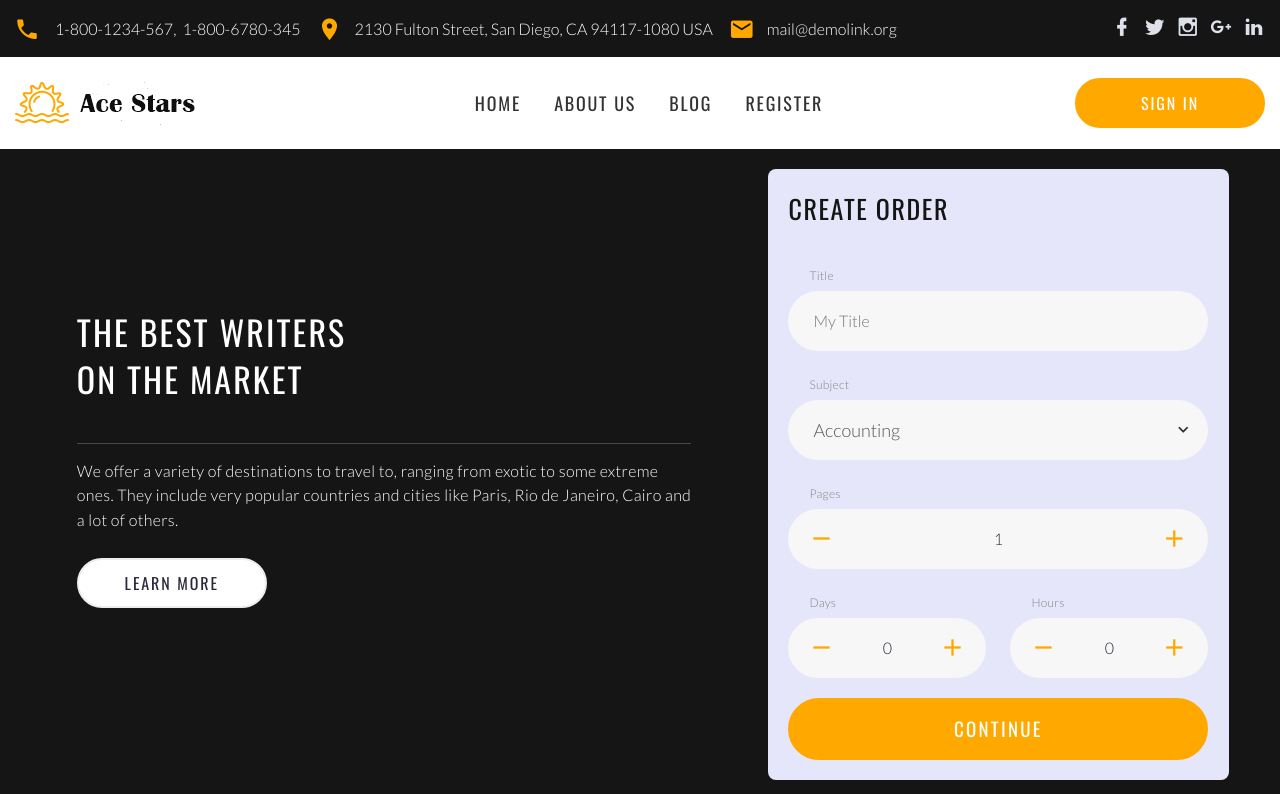
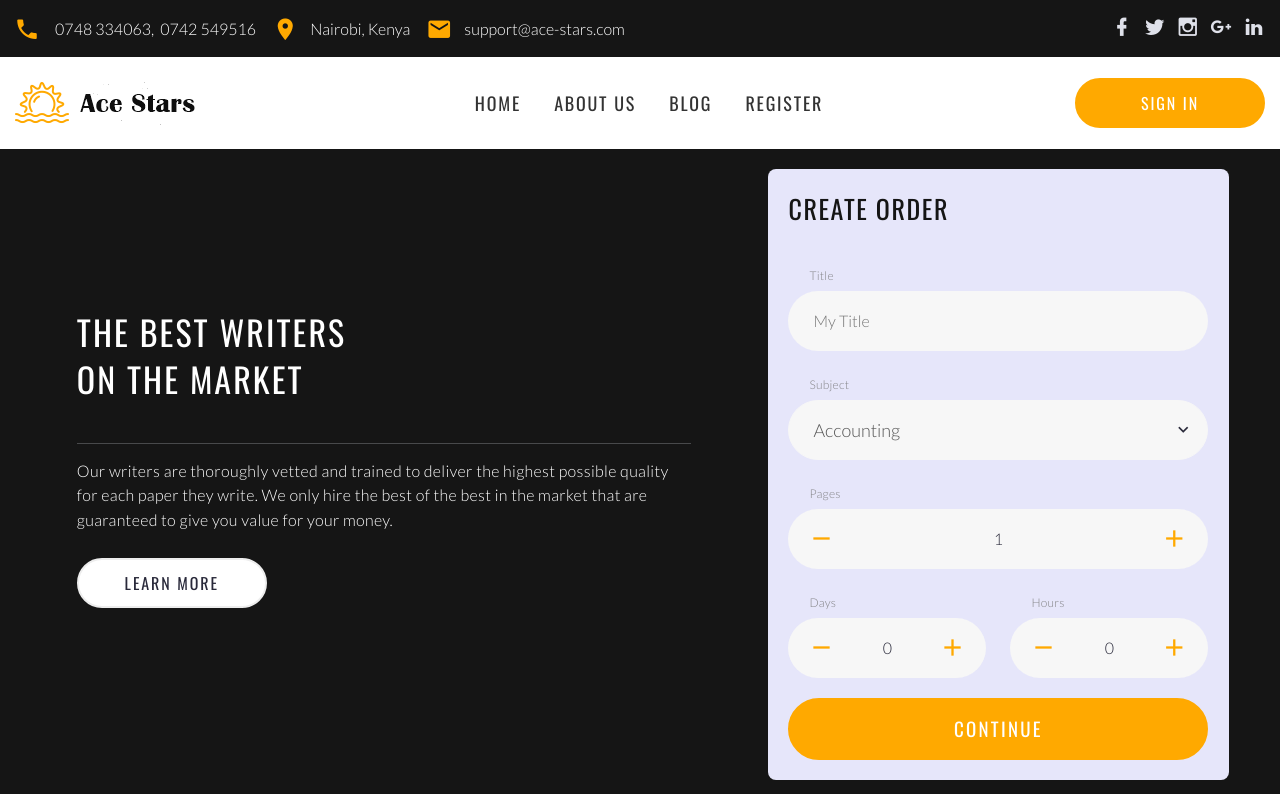
Before and after one commit to EduardOmanyala/front, a Django app: template frontmain/templates/frontmain/dash.html in a window 1280 px wide. Shown: the top 794 px of the page. Run offline with Django 4.2, Linux system fonts and the light colour scheme; the template is opened without the code that fills it, so the values that code supplies are empty; some libraries are stand-ins or nearby versions.

Commit message:
new infor

```diff
--- a/frontmain/templates/frontmain/about.html
+++ b/frontmain/templates/frontmain/about.html
@@ -409,9 +409,9 @@
       <footer class="section page-footer page-footer-minimal novi-background bg-cover text-center bg-gray-darker">
         <div class="container container-wide">
           <div class="row row-fix justify-content-sm-center align-items-md-center row-30">
-            <div class="col-md-10 col-lg-7 col-xl-4 text-xl-left"><a href="index.html"><img class="inverse-logo" src="images/logo-inverse-208x46.png" alt="" width="208" height="46"/></a></div>
+            <div class="col-md-10 col-lg-7 col-xl-4 text-xl-left"><a href="index.html"><img class="inverse-logo" src="{% static 'frontmain/images/logo-default-208x463.png' %}" alt="" width="208" height="46"/></a></div>
             <div class="col-md-10 col-lg-7 col-xl-4">
-              <p class="right">&#169;&nbsp;<span class="copyright-year"></span> All Rights Reserved. Design&nbsp;by&nbsp;<a href="https://www.templatemonster.com">TemplateMonster</a></p>
+              <p class="right">&#169;&nbsp;<span class="copyright-year"></span> All Rights Reserved. Ace-Stars</p>
             </div>
             <div class="col-md-10 col-lg-7 col-xl-4 text-xl-right">
               <ul class="group-xs group-middle">
--- a/frontmain/templates/frontmain/dash.html
+++ b/frontmain/templates/frontmain/dash.html
@@ -13,7 +13,7 @@
         <div class="home-content-2">
           <h3 class=" ml-1 mt-3" style="color: white;">The Best Writers<br>On The Market</h3>
           <hr>
-          <p class="text-spacing-sm" style="color: white;">We offer a variety of destinations to travel to, ranging from exotic to some extreme ones. They include very popular countries and cities like Paris, Rio de Janeiro, Cairo and a lot of others.</p><a class="button button-default-outline button-nina button-sm" href="#">learn more</a>
+          <p class="text-spacing-sm" style="color: white;">Our writers are thoroughly vetted and trained to deliver the highest possible quality for each paper they write. We only hire the best of the best in the market that are guaranteed to give you value for your money. </p><a class="button button-default-outline button-nina button-sm" href="#">learn more</a>
         </div>
         <div></div>
 
@@ -394,7 +394,7 @@
             <h3 class="box-cta-title">Get Your Essay Written Now by An Expert</h3>
             <p>Using our website, you can get a top notch essay on any subject within any deadline.</p>
           </div>
-          <div class="box-cta-inner"><a class="button button-secondary button-nina" href="#">Sign Up</a></div>
+          <div class="box-cta-inner"><a class="button button-secondary button-nina" href="{% url 'register' %}">Sign Up</a></div>
         </div>
       </div>
     </div>
@@ -405,9 +405,9 @@
   <footer class="section page-footer page-footer-minimal novi-background bg-cover text-center bg-gray-darker">
     <div class="container container-wide">
       <div class="row row-fix justify-content-sm-center align-items-md-center row-30">
-        <div class="col-md-10 col-lg-7 col-xl-4 text-xl-left"><a href="index.html"><img class="inverse-logo" src="images/logo-inverse-208x46.png" alt="" width="208" height="46"/></a></div>
+        <div class="col-md-10 col-lg-7 col-xl-4 text-xl-left"><a href="index.html"><img class="inverse-logo" src="{% static 'frontmain/images/logo-default-208x463.png' %}" alt="" width="208" height="46"/></a></div>
         <div class="col-md-10 col-lg-7 col-xl-4">
-          <p class="right">&#169;&nbsp;<span class="copyright-year"></span> All Rights Reserved. Design&nbsp;by&nbsp;<a href="https://www.templatemonster.com">TemplateMonster</a></p>
+          <p class="right">&#169;&nbsp;<span class="copyright-year"></span> All Rights Reserved. Ace-Stars</p>
         </div>
         <div class="col-md-10 col-lg-7 col-xl-4 text-xl-right">
           <ul class="group-xs group-middle">
--- a/frontmain/templates/frontmain/front.html
+++ b/frontmain/templates/frontmain/front.html
@@ -131,12 +131,12 @@
                 <ul class="list-inline">
                   <li class="box-inline list-inline-item"><span class="icon novi-icon icon-md-smaller icon-secondary mdi mdi-phone"></span>
                     <ul class="list-comma">
-                      <li><a href="tel:#">1-800-1234-567</a></li>
-                      <li><a href="tel:#">1-800-6780-345</a></li>
+                      <li><a href="tel:#">0748 334063</a></li>
+                      <li><a href="tel:#">0742 549516</a></li>
                     </ul>
                   </li>
-                  <li class="box-inline list-inline-item"><span class="icon novi-icon icon-md-smaller icon-secondary mdi mdi-map-marker"></span><a href="#">2130 Fulton Street, San Diego, CA 94117-1080 USA</a></li>
-                  <li class="box-inline list-inline-item"><span class="icon novi-icon icon-md-smaller icon-secondary mdi mdi-email"></span><a href="mailto:#">mail@demolink.org</a></li>
+                  <li class="box-inline list-inline-item"><span class="icon novi-icon icon-md-smaller icon-secondary mdi mdi-map-marker"></span><a href="#">Nairobi, Kenya</a></li>
+                  <li class="box-inline list-inline-item"><span class="icon novi-icon icon-md-smaller icon-secondary mdi mdi-email"></span><a href="mailto:#">support@ace-stars.com</a></li>
                 </ul>
                 <ul class="list-inline">
                   <li class="list-inline-item"><a class="icon novi-icon icon-sm-bigger icon-gray-1 mdi mdi-facebook" href="#"></a></li>
```
Also changed, not shown: db.sqlite3, 2 other files.
